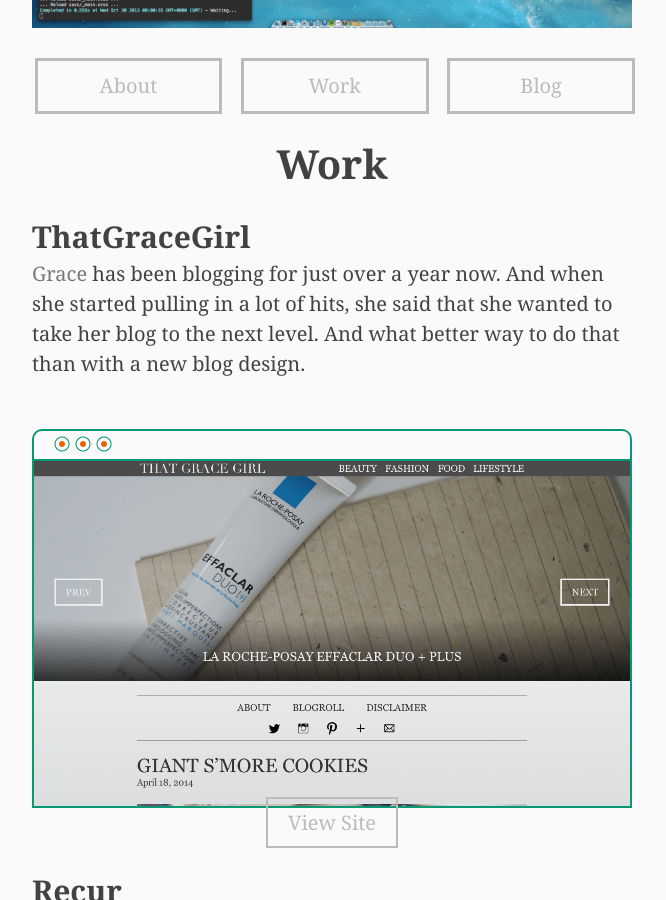
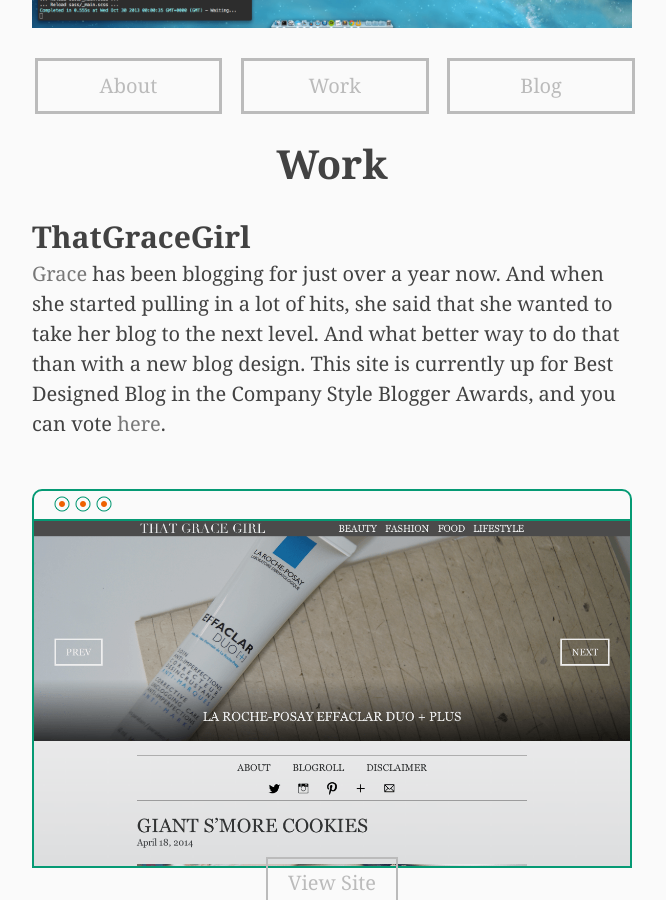
Before and after one commit to danwlsn/djangodan.github.io, a Jekyll site: the page built from work/index.md, in a window 1280 px wide and 900 px high, scrolled down 480 px. Shown: the whole window, without its empty margins (308-974 px from the left). Built offline with Jekyll 4.4.1, drawn with Linux system fonts in a browser that asks for light colours; nearby versions of some CDN libraries; Markdown is read by kramdown in place of the engine named in the settings.

Commit message:
Added vote link to work page

```diff
--- a/work/index.md
+++ b/work/index.md
@@ -8,7 +8,8 @@ image: ../images/work.png
 
 ##[ThatGraceGirl](http://thatgracegirl.com)
 
-[Grace](http://twitter.com/thatgracegirlca) has been blogging for just over a year now. And when she started pulling in a lot of hits, she said that she wanted to take her blog to the next level. And what better way to do that than with a new blog design.
+[Grace](http://twitter.com/thatgracegirlca) has been blogging for just over a year now. And when she started pulling in a lot of hits, she said that she wanted to take her blog to the next level. And what better way to do that than with a new blog design. This site is currently up for Best Designed Blog in the Company Style Blogger Awards, and you can vote <a href="http://www.company.co.uk/magazine-hq/company-style-blogger-awards-2014" target="_blank">here</a>.
+
 
 <div class="browser">
 <div class="top--bar">
```
